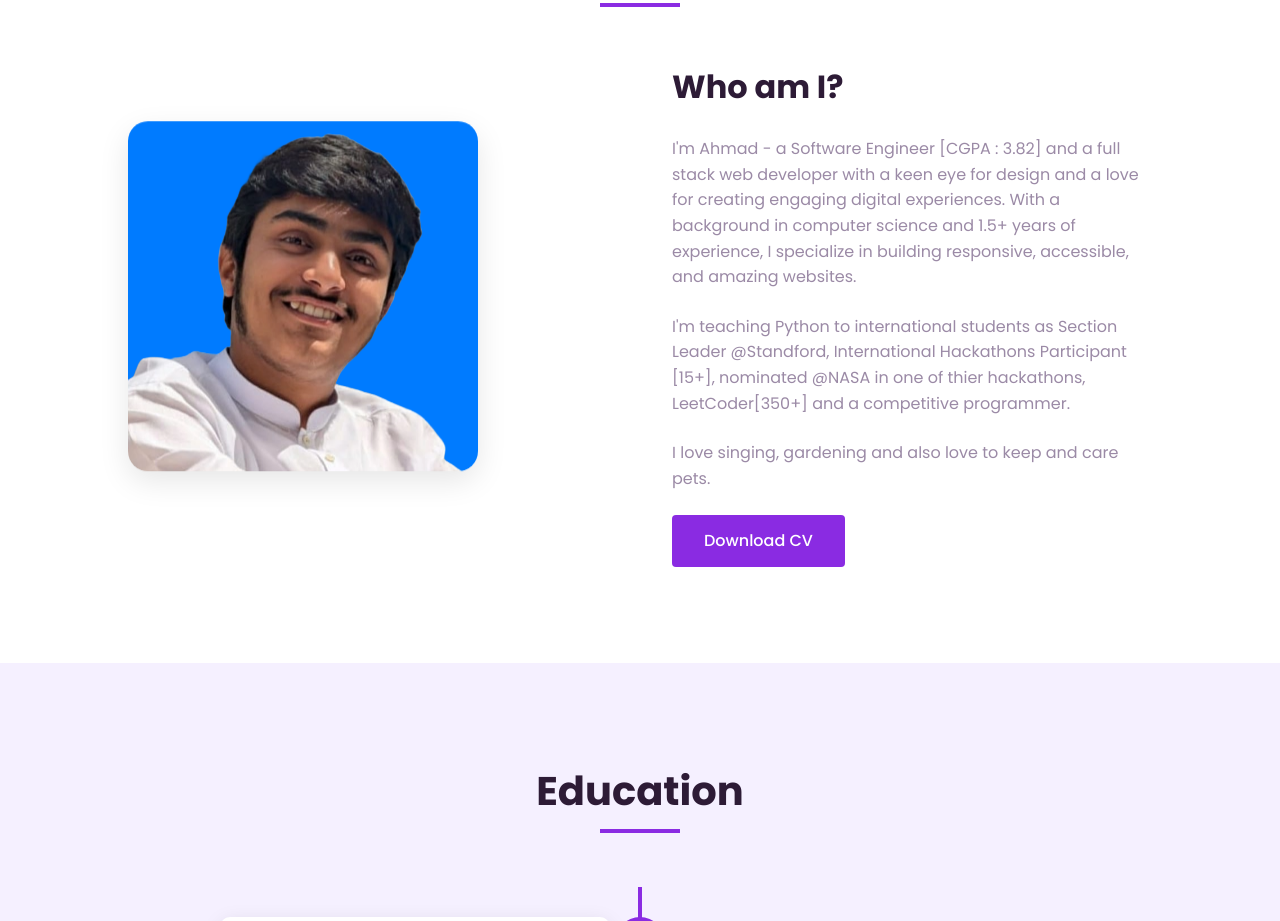
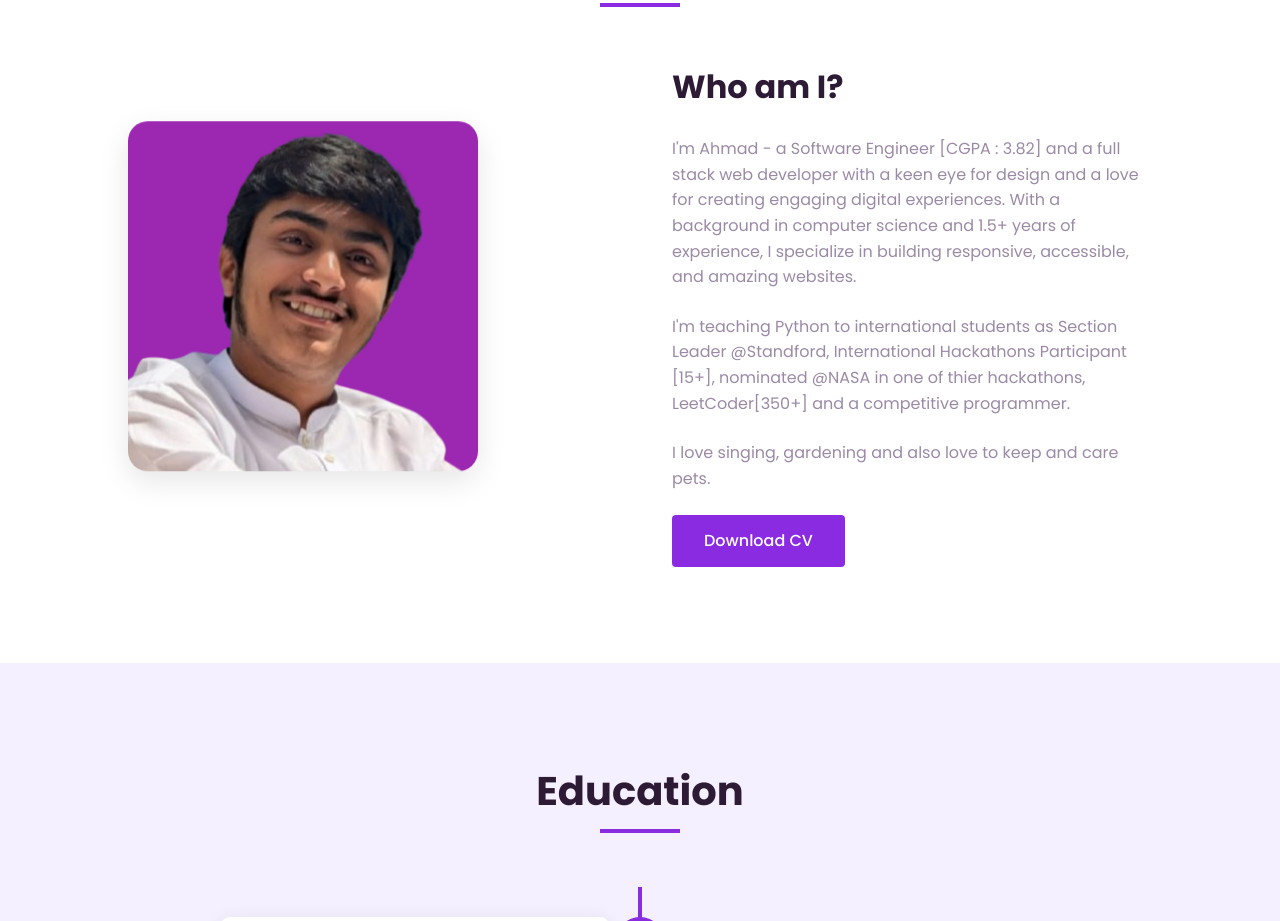
Before and after one commit to mohAhmadRaza/AhmadRaza-Portfolio, a plain HTML site: page index.html in a window 1280 px wide. Shown: the part 963-1884 px from the top of the page. Drawn offline with Linux system fonts and the light colour scheme.

Commit message:
Update index.html

```diff
--- a/index.html
+++ b/index.html
@@ -93,7 +93,7 @@
             <h2 class="section-title">About Me</h2>
             <div class="about-content">
                 <div class="about-image">
-                    <img src="\img\Remove background project.png" alt="About Me">
+                    <img src="AhmadRaza_erecent-removebg-preview.png" alt="About Me">
                 </div>
                 <div class="about-text">
                     <h3>Who am I?</h3>
```
